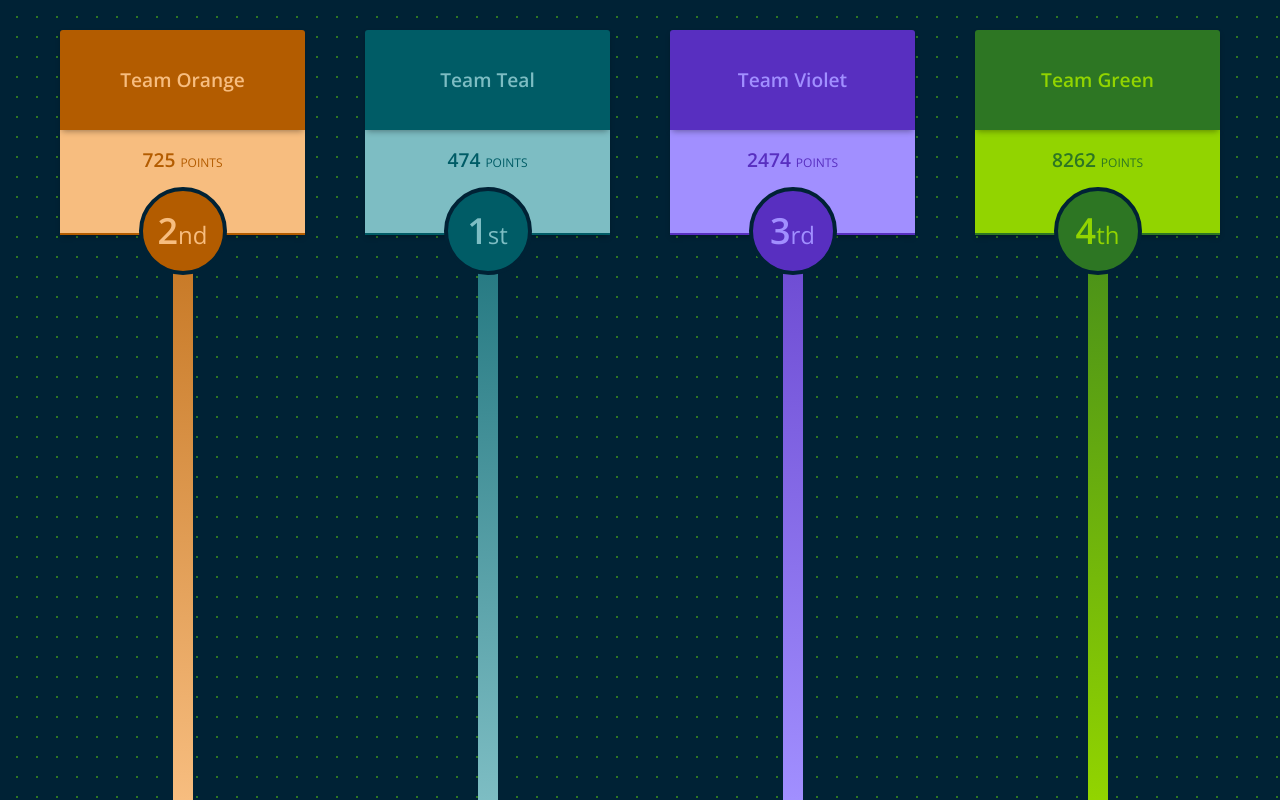
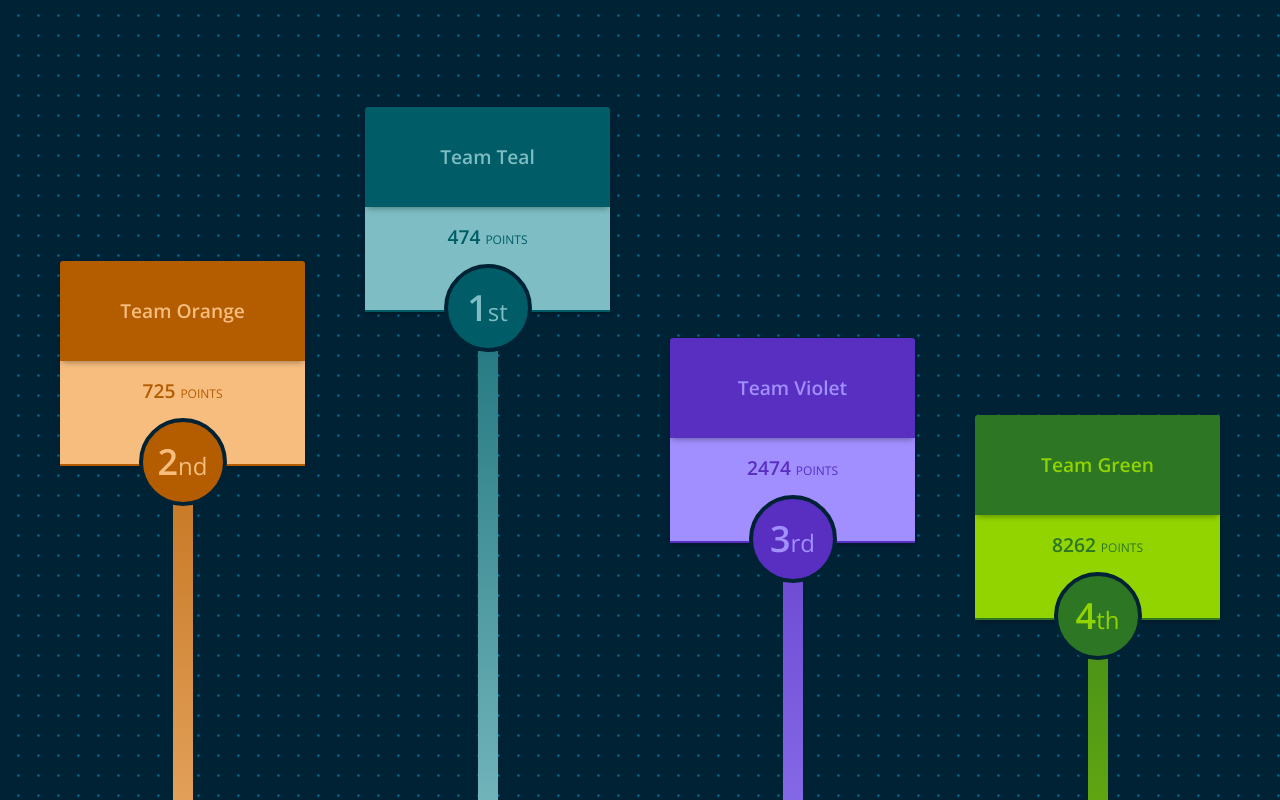
Before and after one commit to andresgalante/scoreboard, a website: page index.html in a window 1280 px wide. Drawn offline with nearby package versions, Linux system fonts and the light colour scheme.

Commit message:
place boxes

```diff
--- a/sass/styles.scss
+++ b/sass/styles.scss
@@ -44,26 +44,11 @@ body{
 }
 
 @keyframes bg-move{
-  from{
-
-  }
   to{
     background-position: 0 100%;
   }
 }
 
-.parallax-background{
-  animation: bg-move 5s linear infinite;
-  position: absolute;
-  height: 100vh;
-  left:0;
-  right: 0;
-  background:
-    linear-gradient($color-background  18px, transparent 18px) 0 -2px,
-    linear-gradient(90deg, $color-background 18px, transparent 0px) -2px 0;
-  background-color: $color-green-dark;
-  background-size: 20px 20px, 20px 20px;
-}
 
 .container{
   margin: 0px 30px;
@@ -74,6 +59,51 @@ body{
   flex-direction: row;
   justify-content: space-around;
   align-items: stretch;
+
+  &:before{
+//    content: "";
+    animation: bg-move 8s linear infinite;
+    position: absolute;
+    height: 100vh;
+    left:0;
+    right: 0;
+    z-index: -1;
+    background:
+    linear-gradient(135deg, #fff 22px, #d9ecff 22px, #d9ecff 24px, transparent 24px, transparent 67px, #d9ecff 67px, #d9ecff 69px, transparent 69px),
+    linear-gradient(225deg, #fff 22px, #d9ecff 22px, #d9ecff 24px, transparent 24px, transparent 67px, #d9ecff 67px, #d9ecff 69px, transparent 69px)0 64px;
+    background-color:#fff;
+    background-size: 64px 128px;
+    background-position: 0 0;
+    background-blend-mode: multiply;
+    mix-blend-mode: screen;
+    filter: invert(1);
+
+
+//     background-color:transparent;
+//     background-image:
+//     radial-gradient(white, rgba(255,255,255,.2) 2px, transparent 40px),
+//     radial-gradient(white, rgba(255,255,255,.15) 1px, transparent 30px),
+//     radial-gradient(white, rgba(255,255,255,.1) 2px, transparent 40px),
+//     radial-gradient(rgba(255,255,255,.4), rgba(255,255,255,.1) 2px, transparent 30px);
+//     background-size: 550px 550px, 350px 350px, 250px 250px, 150px 150px;
+//    background-position: 0 0, 40% 40%, 130% 130%, 70% 70%;
+  }
+
+  &:after{
+    content: "";
+    animation: bg-move 7s linear infinite;
+    position: absolute;
+    height: 100vh;
+    left:0;
+    right: 0;
+    z-index: -2;
+    background:
+      linear-gradient($color-background  18px, transparent 18px) 0 -2px,
+      linear-gradient(90deg, $color-background 18px, transparent 0px) -2px 0;
+    background-color: $color-blue-dark;
+    background-size: 20px 20px, 20px 20px;
+  }
+
 }
 
 
@@ -118,15 +148,19 @@ body{
   }
   &:nth-of-type(1){
     @include color-settings($color-orange, $color-orange-dark);
+    transform: translateY(30%);
   }
   &:nth-of-type(2){
     @include color-settings($color-teal, $color-teal-dark);
+    transform: translateY(10%);
   }
   &:nth-of-type(3){
     @include color-settings($color-violet, $color-violet-dark);
+    transform: translateY(40%);
   }
   &:nth-of-type(4){
     @include color-settings($color-green, $color-green-dark);
+    transform: translateY(50%);
   }
   &:nth-of-type(5){
     @include color-settings($color-blue, $color-blue-dark);
```
Also changed, not shown: css/styles.css.
